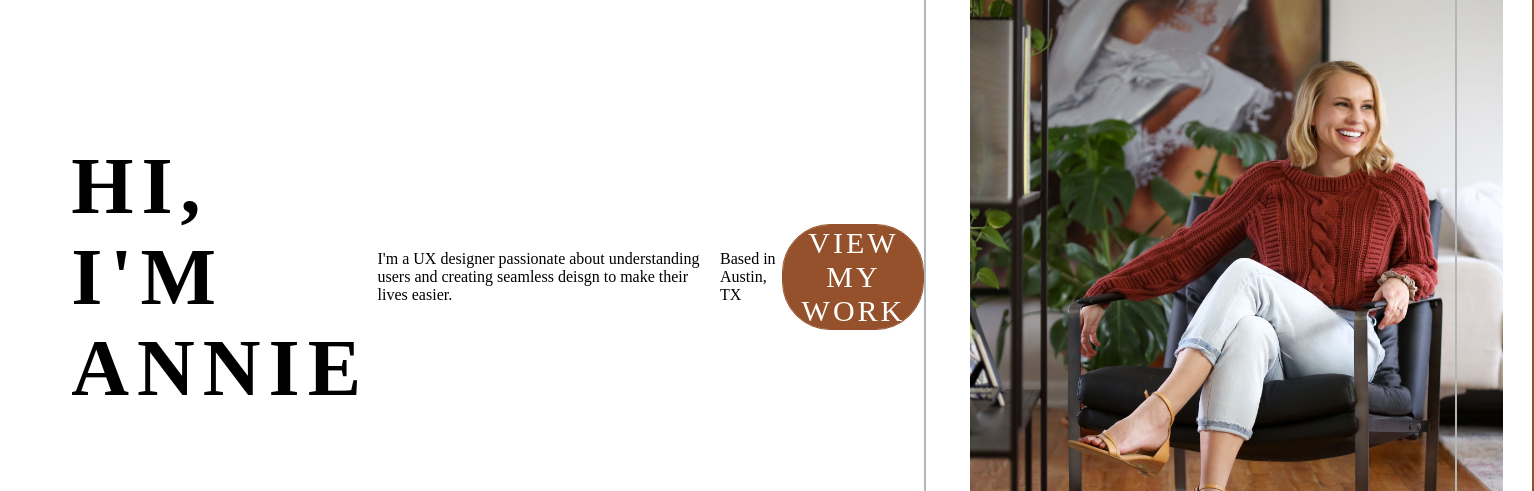
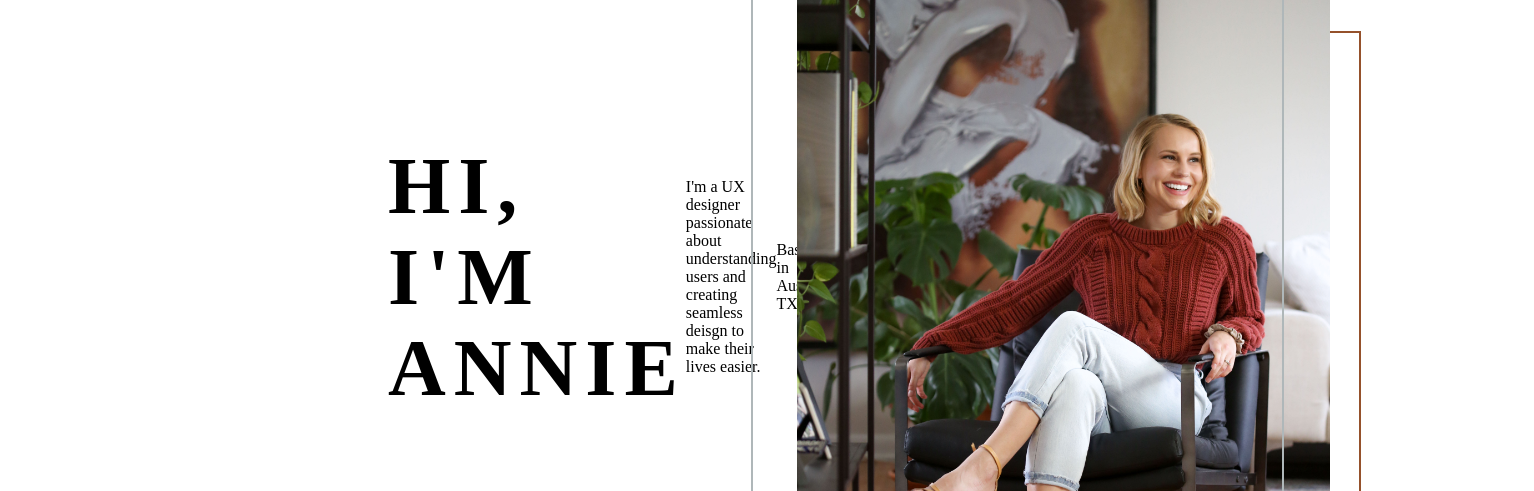
Before and after one commit to annieszarmach/UX_UI_HW_17, a plain HTML site: page index.html in a window 1280 px wide. Shown: the part 293-784 px from the top of the page, 1534 px wide, since content can reach past the window. Drawn offline with Linux system fonts and the light colour scheme; files whose address does not match are found by name.

Commit message:
hero/nav

```diff
--- a/css/index.css
+++ b/css/index.css
@@ -15,10 +15,7 @@
 #navBar {
  display: flex;
  flex-direction: row;
- top: 53px;
-left: 1244px;
-width: 109px;
-height: 27px;
+ margin:0px 5%;
 }
 
 .logohead{
@@ -57,7 +54,10 @@ p{
 }
 
 #herogrid{
-    margin:0px 5%;
+    margin-top:0px;
+    margin-left:380px;
+    margin-right:400px;
+    margin-bottom:100px;
     display: grid;
     min-height:500px;
     height:70vh;
@@ -68,10 +68,12 @@ p{
 }
 
 .herogridarea{
-    background-position:center;
-    background-repeat:no-repeat;
-    background-size:cover;
     align-items:center;
     display:flex;
     position:relative;
   }
+
+  #myphoto{
+      width: 533px;
+      height:666px
+  }
--- a/index.html
+++ b/index.html
@@ -16,7 +16,7 @@
 </nav>
 <section id="herogrid">
 <div id="meetme" class="herogridarea">
-  <h1 id="Annie">Hi, I'm Annie</h1>
+  <h1>Hi, I'm Annie</h1>
   <p>
     I'm a UX designer passionate about understanding users and creating seamless deisgn to make their lives easier.
   </p>
```
